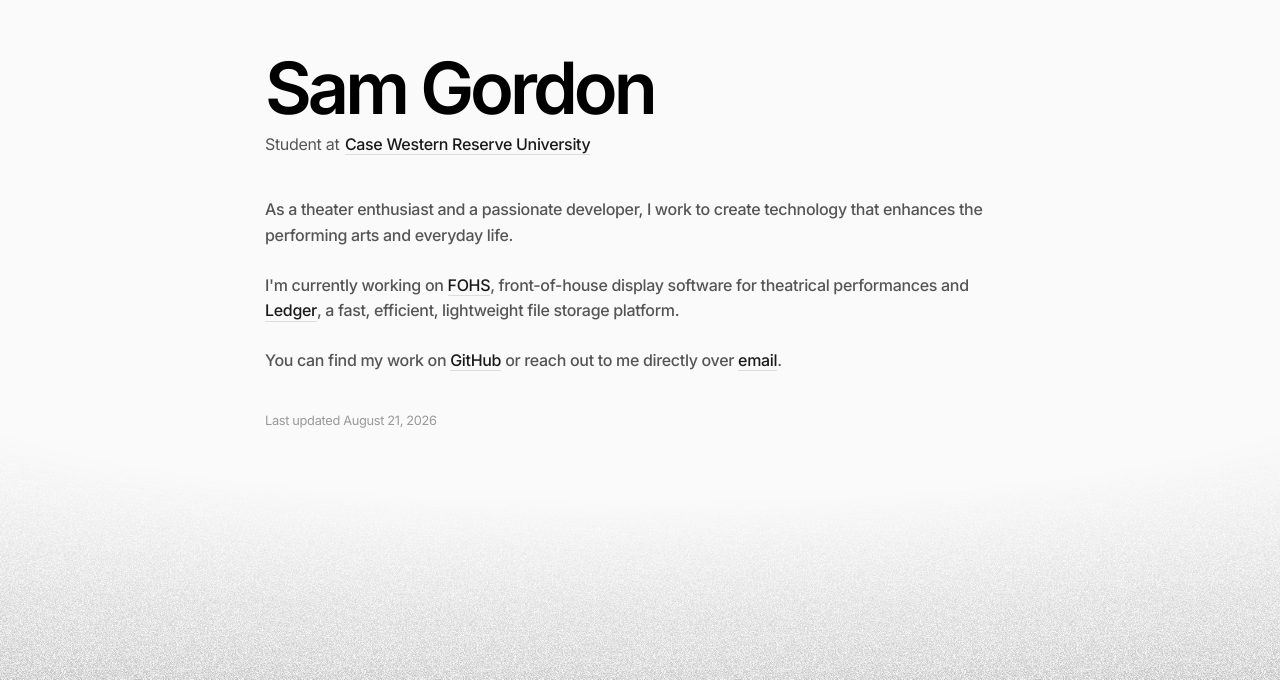
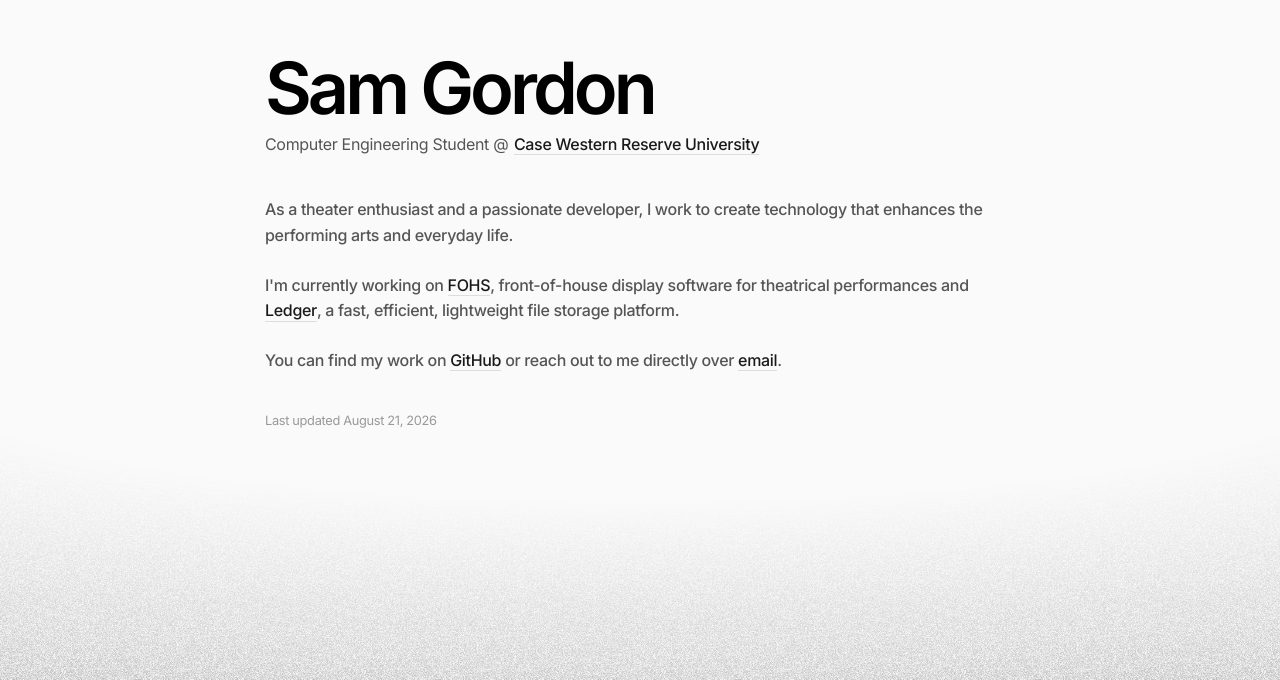
Before and after one commit to thesamgordon/sg-mt, a Next.js app: page / in a window 1280 px wide. Shown: the part 120-800 px from the top of the page. Built offline with nearby package versions, Linux system fonts and the light colour scheme.

Commit message:
fix: add major

```diff
--- a/app/page.tsx
+++ b/app/page.tsx
@@ -71,8 +71,7 @@
                 delay: 0.075,
               }}
             >
-              Student at
-              <Link href="https://case.edu" width="250px">
+              Computer Engineering Student @ <Link href="https://case.edu" width="250px">
                 Case Western Reserve University
               </Link>
             </motion.div>
```
